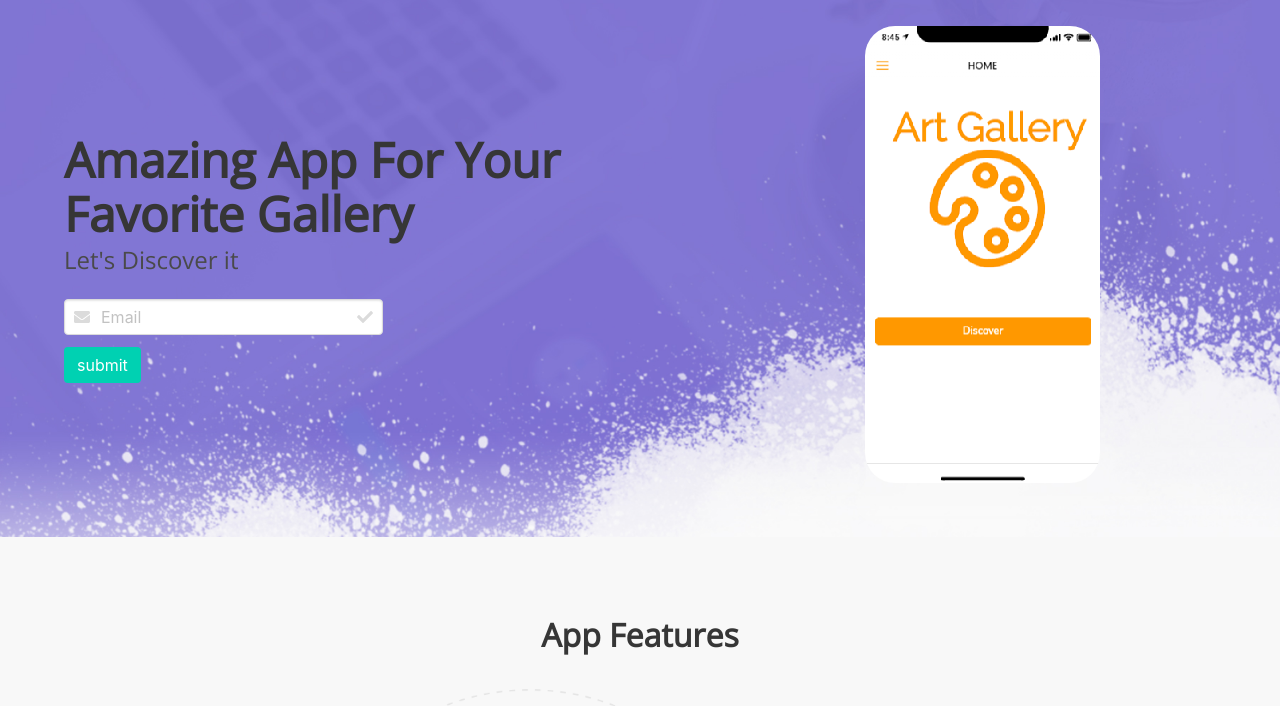
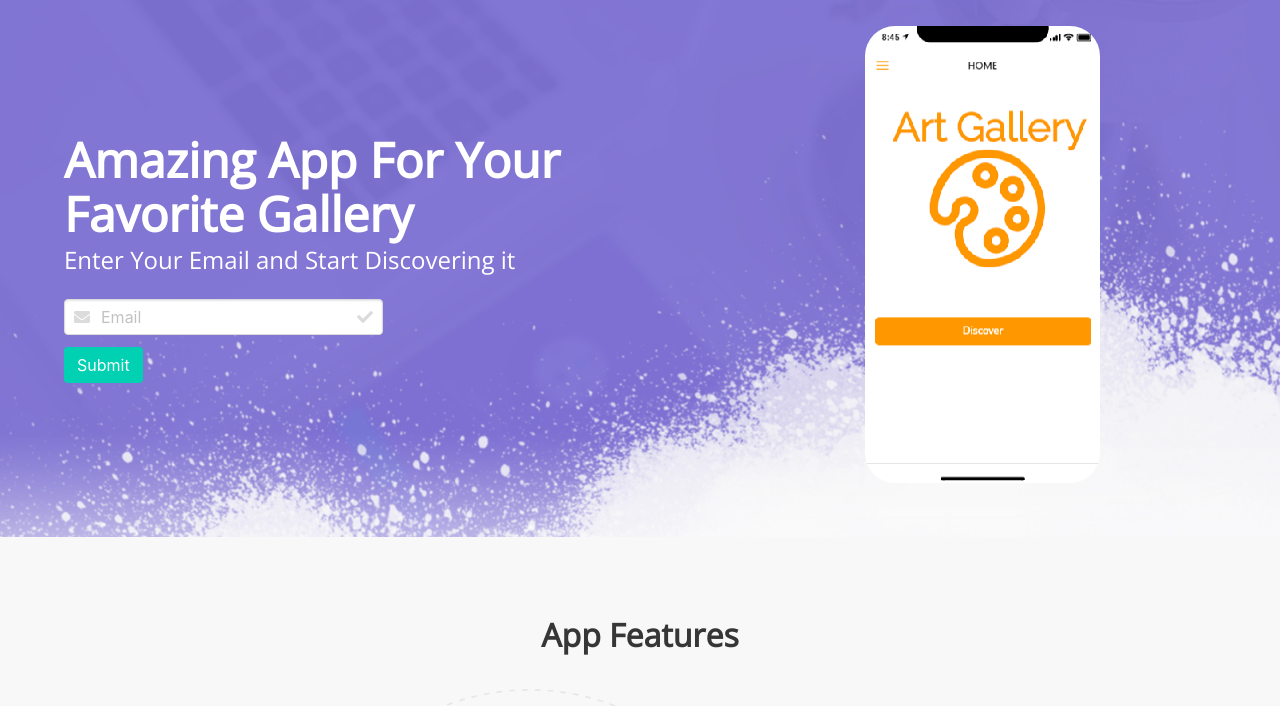
Before and after one commit to rashaabdulrazzak/GalleryArt, a plain HTML site: page index.html in a window 1280 px wide. Shown: the part 82-788 px from the top of the page. Drawn offline with nearby package versions, Linux system fonts and the light colour scheme.

Commit message:
update index.html

```diff
--- a/index.html
+++ b/index.html
@@ -87,10 +87,10 @@
           <div class="columns is-vcentered mt-3">
             <div class="column is-7 has-text-left">
               <div class="content">
-                <h1 class="title is-title is-size-1 has-text-weight-bold">
+                <h1 class="title is-title is-size-1 has-text-weight-bold has-text-white">
                   Amazing App For Your Favorite Gallery
                 </h1>
-                <p class="subtitle is-4 has-margin-top-30">Let's Discover it</p>
+                <p class="subtitle is-4 has-text-white">Enter Your Email and Start Discovering it</p>
               </div>
               <div class="content">
                 <form action="https://formspree.io/xgepeorb" method="POST">
@@ -115,7 +115,7 @@
 
                       <div class="field">
                         <p class="control">
-                          <button class="button is-primary">submit</button>
+                          <button class="button is-primary">Submit</button>
                         </p>
                       </div>
                     </div>
```
